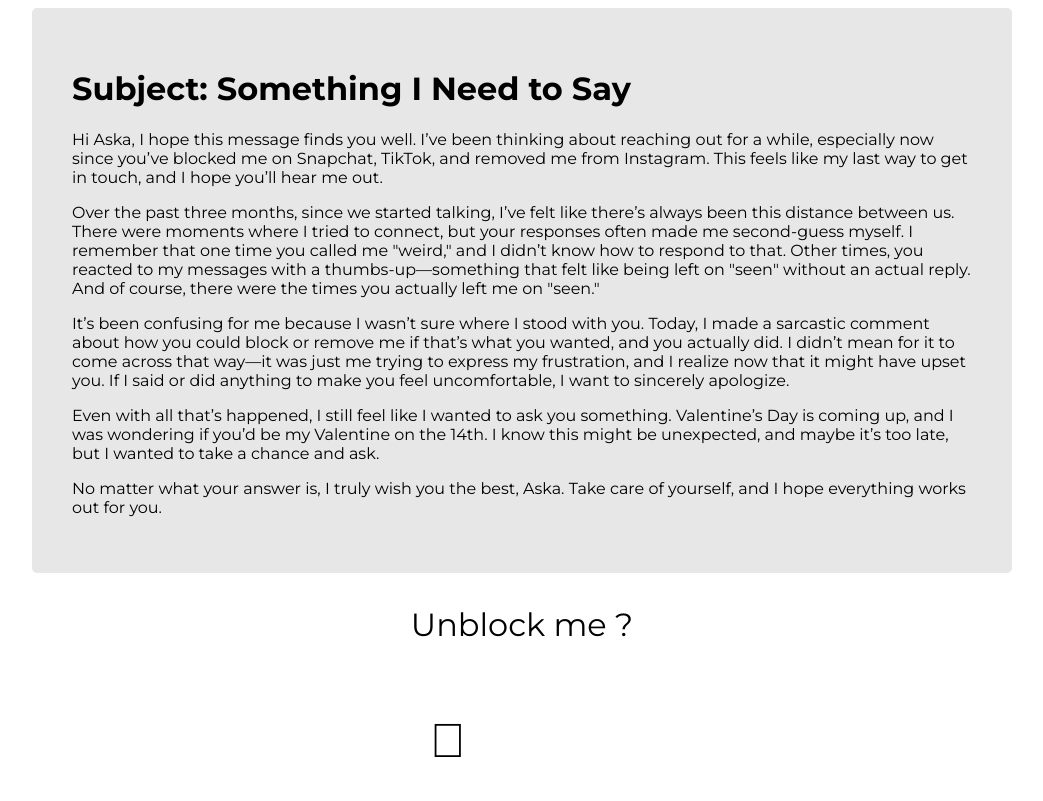
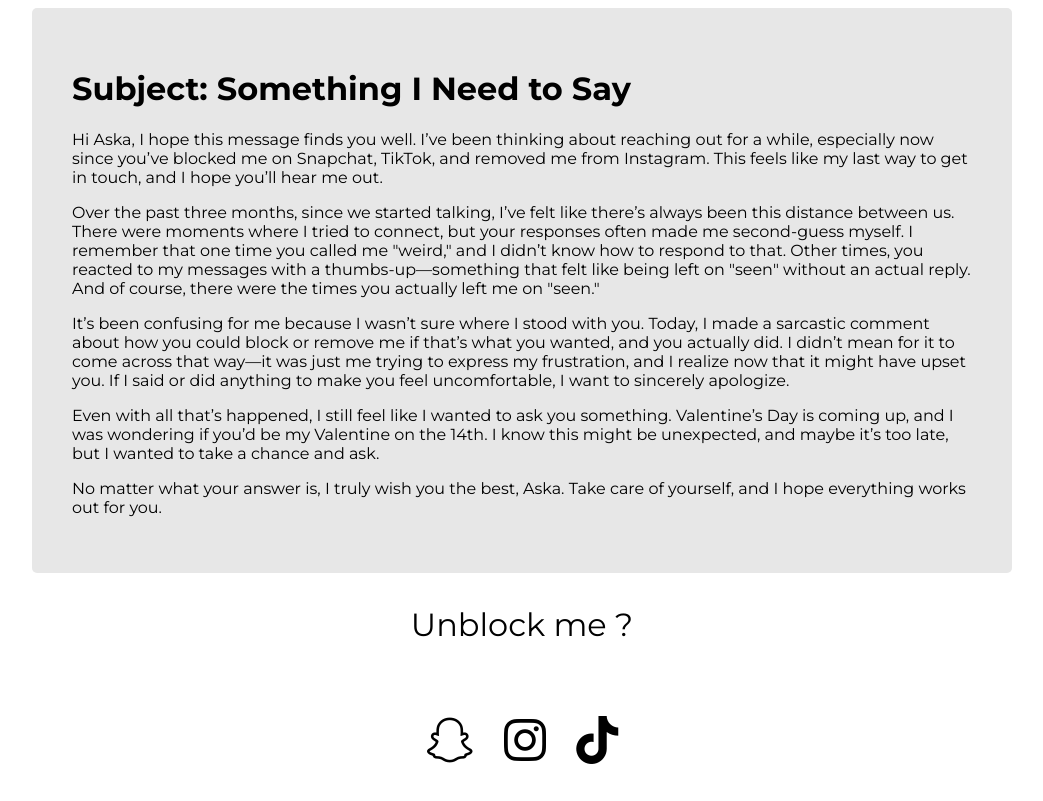
Before and after one commit to TheBusinesMan/first-website, a plain HTML site: page index.html in a window 1280 px wide. Shown: the whole page, without its empty margins (118-1161 px from the left). Drawn offline with Linux system fonts and the light colour scheme; grey boxes are pictures that could not be loaded.

Commit message:
Update index.html

```diff
--- a/index.html
+++ b/index.html
@@ -6,11 +6,10 @@
     <meta name="description" content="A heartfelt website by Muslum for Aska.">
     <meta name="keywords" content="Muslum, Aska, personal website, HTML, GitHub Pages">
     <title>Muslum and Aska</title>
-    <link rel="stylesheet" href="muslumandaska%20css.css" media="print" onload="this.onload=null;this.media='all';">
-    <link rel="preconnect" href="https://fonts.gstatic.com" crossorigin>
-    <link rel="preconnect" href="https://fonts.googleapis.com">
-    <link rel="stylesheet" href="https://fonts.googleapis.com/css2?family=Montserrat:wght@100..900&display=swap">
-    <link rel="stylesheet" href="https://cdnjs.cloudflare.com/ajax/libs/font-awesome/5.15.4/css/fontawesome.min.css">
+    <link rel="stylesheet" href="muslumandaska%20css.css">
+    <link rel="preload" href="https://fonts.googleapis.com/css2?family=Montserrat:wght@100..900" as="style">
+    <link rel="stylesheet" href="https://fonts.googleapis.com/css2?family=Montserrat:wght@100..900">
+    <script defer src="https://kit.fontawesome.com/1355964ff8.js"></script>
     <script data-goatcounter="https://muslvm.goatcounter.com/count"
         async src="//gc.zgo.at/count.js"></script>
   </head>
```
